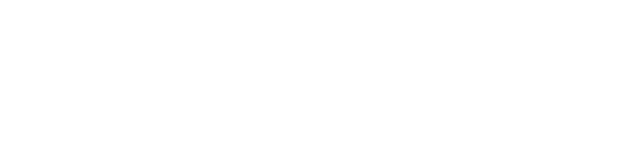
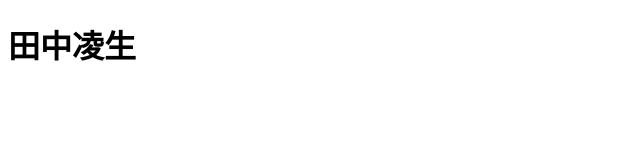
Before and after one commit to HackU2021/hacku, a plain HTML site: page test.html in a window 1280 px wide. Shown: the whole page, without its empty margins (0-640 px from the left). Drawn offline with Linux system fonts and the light colour scheme.

Commit message:
タイトル追加

```diff
--- a/test.html
+++ b/test.html
@@ -7,6 +7,6 @@
     <title>Document</title>
 </head>
 <body>
-
+    <h1>田中凌生</h1>
 </body>
 </html>
```
